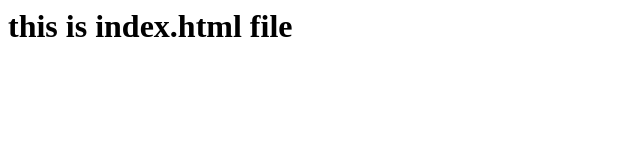
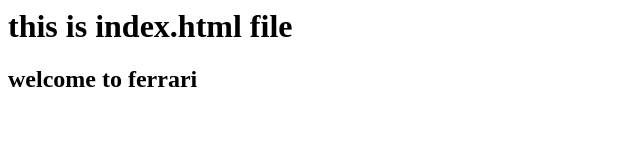
Before and after one commit to Mahen99/Gitcouserepo, a plain HTML site: page index.html in a window 1280 px wide. Shown: the whole page, without its empty margins (0-640 px from the left). Drawn offline with Linux system fonts and the light colour scheme.

```diff
--- a/index.html
+++ b/index.html
@@ -1 +1,2 @@
 <h1> this is index.html file </h1>
+<h2> welcome to ferrari </h2>
```
Also changed, not shown: 1 other file.
